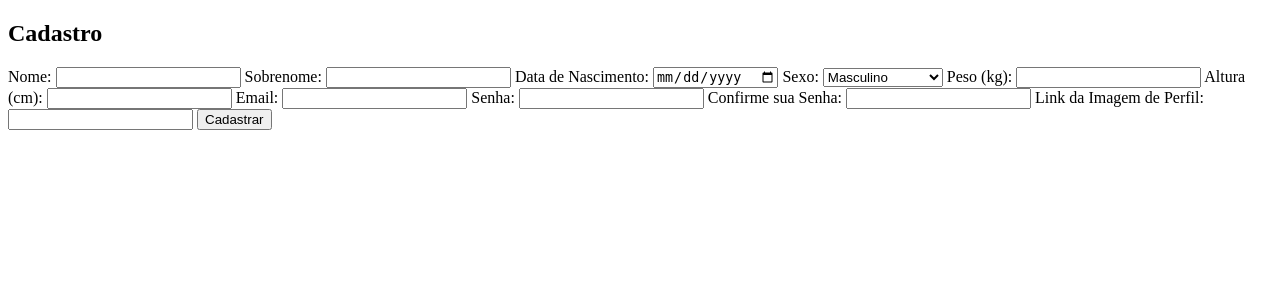
After one commit to Bruno-Fuentes/AcademiaOnline, a Django app: page /cadastro.html in a window 1280 px wide. The commit adds this page. Shown: the top 300 px of the page. Run offline with Django 5.2, Linux system fonts and the light colour scheme.

Commit message:
Add files via upload

```diff
--- /dev/null
+++ b/app/templates/cadastro.html
@@ -0,0 +1,49 @@
+<!DOCTYPE html>
+<html lang="pt-br">
+<head>
+    <meta charset="UTF-8">
+    <meta name="viewport" content="width=device-width, initial-scale=1.0">
+    <title>Cadastro</title>
+</head>
+<body>
+    <h2>Cadastro</h2>
+    <form method="POST" action="{% url 'cadastro' %}">
+        {% csrf_token %}
+        <label for="nome">Nome:</label>
+        <input type="text" id="nome" name="nome" required>
+
+        <label for="sobrenome">Sobrenome:</label>
+        <input type="text" id="sobrenome" name="sobrenome" required>
+
+        <label for="data_nasc">Data de Nascimento:</label>
+        <input type="date" id="data_nasc" name="data_nasc" required>
+
+        <label for="sexo">Sexo:</label>
+        <select id="sexo" name="sexo" required>
+            <option value="masculino">Masculino</option>
+            <option value="feminino">Feminino</option>
+            <option value="feminino">Prefiro não dizer</option>
+        </select>
+
+        <label for="peso">Peso (kg):</label>
+        <input type="number" id="peso" name="peso" step="0.1" required>
+
+        <label for="altura">Altura (cm):</label>
+        <input type="number" id="altura" name="altura" step="0.01" required>
+
+        <label for="email">Email:</label>
+        <input type="email" id="email" name="email" required>
+
+        <label for="senha">Senha:</label>
+        <input type="password" id="senha" name="senha" required>
+
+        <label for="senha_confirmacao">Confirme sua Senha:</label>
+        <input type="password" id="senha_confirmacao" name="senha_confirmacao" required>
+
+        <label for="imagem_perfil">Link da Imagem de Perfil:</label>
+        <input type="url" id="imagem_perfil" name="imagem_perfil">
+
+        <button type="submit">Cadastrar</button>
+    </form>
+</body>
+</html>
--- a/app/templates/login.html
+++ b/app/templates/login.html
@@ -21,5 +21,6 @@
             <button type="submit">Entrar</button>
         </div>
     </form>
+    <button><a href=>Cadastro</a></button>
 </body>
 </html>
--- a/app/views.py
+++ b/app/views.py
@@ -7,6 +7,7 @@ from django.contrib.auth.mixins import LoginRequiredMixin
 from django.contrib.auth.models import User
 from django.urls import reverse
 from django.contrib.auth import logout
+from .models import Usuario
 
 
 class IndexView(LoginRequiredMixin,View):
@@ -23,7 +24,6 @@ class LoginView(View):
         email = request.POST.get('email')
         password = request.POST.get('senha')
 
-        # Autenticar o usuário pelo email
         try:
             user = User.objects.get(email=email)
             user = authenticate(request, username=user.username, password=password)
@@ -33,21 +33,72 @@ class LoginView(View):
         if user is not None:
             login(request, user)
             if user.is_superuser:
-                 return redirect('index') # Redireciona para a dashboard de admin se for superusuário
+                 return redirect('index')
             else:
-                 return redirect(reverse('index'))  # Redireciona para o dashboard de usuário comum
+                 return redirect(reverse('index'))
         else:
             messages.error(request, 'Email ou senha inválidos')
             return render(request, 'login.html')
 
 class LogoutView(View):
     def get(self, request):
-        logout(request)  # Faz o logout do usuário
+        logout(request)
         return redirect('login')
 
-class PerfilView(View):
+
+class CadastroView(View):
     def get(self, request, *args, **kwargs):
-        return render(request, 'perfil.html')
+        return render(request, 'cadastro.html')
+
+    def post(self, request, *args, **kwargs):
+        nome = request.POST.get('nome')
+        sobrenome = request.POST.get('sobrenome')
+        data_nasc = request.POST.get('data_nasc')
+        sexo = request.POST.get('sexo')
+        peso = request.POST.get('peso')
+        altura = request.POST.get('altura')
+        email = request.POST.get('email')
+        senha = request.POST.get('senha')
+        senha_confirmacao = request.POST.get('senha_confirmacao')
+        imagem_perfil = request.POST.get('imagem_perfil')
+
+        if not nome or not sobrenome or not data_nasc or not sexo or not peso or not altura or not email or not senha or not senha_confirmacao:
+            messages.error(request, 'Todos os campos são obrigatórios.')
+            return render(request, 'cadastro.html')
+
+        if senha != senha_confirmacao:
+            messages.error(request, 'As senhas não coincidem.')
+            return render(request, 'cadastro.html')
+
+        if User.objects.filter(email=email).exists():
+            messages.error(request, 'O email já está cadastrado.')
+            return render(request, 'cadastro.html')
+
+        user = User.objects.create_user(
+            username=email,
+            email=email,
+            password=senha,
+            first_name=nome,
+            last_name=sobrenome
+        )
+
+        login(request, user)
+
+        return redirect(reverse('index'))
+
+class PerfilView(LoginRequiredMixin,View):
+    def get(self, request, *args, **kwargs):
+        usuario = get_object_or_404(Usuario, email=request.user.email)
+        return render(request, 'perfil.html', {
+            'nome': usuario.nome,
+            'sobrenome': usuario.sobrenome,
+            'email': usuario.email,
+            'data_nasc': usuario.data_nasc,
+            'sexo': usuario.sexo,
+            'peso': usuario.peso,
+            'altura': usuario.altura,
+            'imagem_perfil': usuario.imagem_perfil,
+        })
     def post(self, request):
         pass
 
--- a/config/urls.py
+++ b/config/urls.py
@@ -28,5 +28,5 @@ urlpatterns = [
     path('interacao/', InteracaoView.as_view(), name='interacao'),
     path('volume/', VolumeView.as_view(), name='volume'),
     path('logout/', LogoutView.as_view(), name='logout'),
-
+    path('cadastro.html', CadastroView.as_view(), name='cadastro'),
 ]
```
Also changed, not shown: app/templates/index.html (+37 -14 lines), app/templates/perfil.html (+13 -3 lines).
